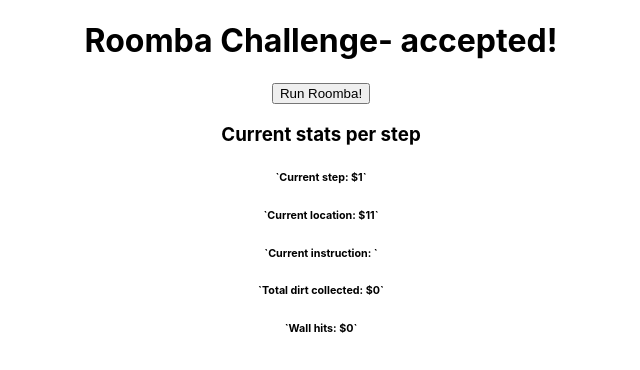
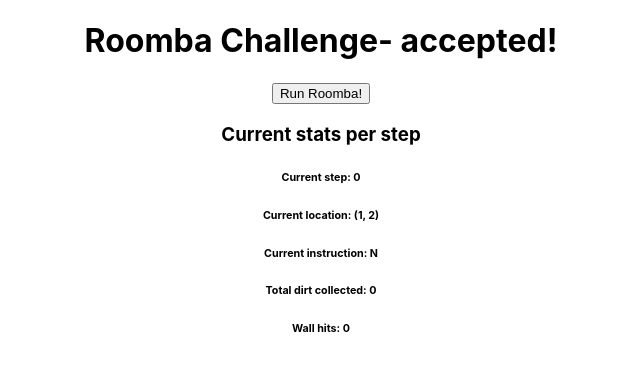
Before and after one commit to bamfranceschi/roomba-challenge, a React (Create React App) app: page / in a window 1280 px wide. Shown: the top 370 px of the page, without its empty margins (319-959 px from the left). Built offline with nearby package versions, Linux system fonts and the light colour scheme.

Commit message:
basic functionality working

```diff
--- a/src/App.js
+++ b/src/App.js
@@ -1,7 +1,10 @@
-import React, {useState} from 'react';
+import React, {useState, useEffect} from 'react';
 import './App.css';
-import data from "../data/practice_data.json"
+import data from "./data/practice_data.json"
 import CurrentStats from "./components/CurrentStats"
+// import { validInstruction } from './helpers/validInstruction';
+// import { newLocation } from './helpers/newLocation';
+// import useInterval from "./helpers/useInterval"
 
 
 function App() {
@@ -10,54 +13,50 @@
  data.initialRoombaLocation
   )
 
+  // let roombaLocation = data.initialRoombaLocation
+
   const roomDimensions = data.roomDimensions
 
   const dirtLocations = data.dirtLocations
 
   const drivingInstructions = data.drivingInstructions
 
-  let wallHits = 0
-  let stepCount = 0
-  let dirtCount = 0
-  let displayCount = stepCount + 1
+  const [stepCount, setStepCount] = useState(0)
 
-  //loop will start via onClick from button
-  //need a loop that iterates over the driving instructions
-  //while stepCount is <=len(drivingInstructions):
-  //function(drivingInstruction[stepCount])
-    //for each direction:
-      //if it is "N":
-        //increment roombaLocation[1]+1
-      //if it is "S":
-        //decrement roombaLocation[1]-1
-      //if it is "E":
-        //increment roombaLocation[0]+1
-      //if it is "W":
-        //decrement roombaLocation[0]-1
-      //returns new roombaLocation
+  let newRoombaLocation
+  const [ticker, setTicker] = useState(0)
 
-      //need to check that this is a valid roombaLocation. write a function for this.
-      //function(new roombaLocation){
-          //if(roombaLocation[0] >= 1 && roombaLocation[0] <=roomDimensions[0] && roombaLocation[1] >= 1 && roombaLocation[1] <= roomDimensions[1]){
-              //setRoombaLocation(new roombaLocation)
-          //}
-          //else{
-              //increment wallHits count
-              //break loop
-          //}
-      //}
+  const [driveStarted, setDriveStarted] = useState(false)
+  const [wallHits, setWallHits] = useState(0)
+  const [dirtCount, setDirtCount] = useState(0)
 
-    //if roombaLocation === one of the dirt locations:
-      //increment dirtCount +=1
+  // useEffect(() => {
+  //   const timeout = setTimeout(() => {
+  //     setStepCount(stepCount + 1)
+  //   }, 4000);
+  //   return () => clearTimeout(timeout)
+  // }, [roombaLocation])
 
-    //incrememnt stepCount
+  // pass that direction in as a parameter to a move function that sets the location state of the roomba, checks for dirt, checks for wall hits
+
+  // need to be able to isolate the incrementing of the direction array with an on click
+  const nextDirection = (e) => {
+    e.preventDefault()
+    setDriveStarted(true)
+    setTicker(ticker + 1)
+    console.log(`drive: ${driveStarted}, ticker: ${ticker}`)
+  }
+
+  // console.log(moveRoomba(ticker, roombaLocation, drivingInstructions, roomDimensions, driveStarted, setDriveStarted))
+
 
   return (
     <div className="App">
       <h1>Roomba Challenge- accepted!</h1>
-      <button>Run Roomba!</button>
+      <button onClick={nextDirection}>Run Roomba!</button>
+      {/* <button onClick={() => setDriveStarted(false)}>stop Roomba</button> */}
       <div>
-        <CurrentStats displayCount={displayCount} roombaLocation={roombaLocation} dirtCount={dirtCount} wallHits={wallHits}/>
+        <CurrentStats roombaLocation={roombaLocation} instructions={drivingInstructions} dirtCount={dirtCount} wallHits={wallHits} ticker={ticker} dimensions={roomDimensions} setRoombaLocation={setRoombaLocation} setWallHits={setWallHits} dirtLocations={dirtLocations} setDirtCount={setDirtCount}/>
 
       </div>
     </div>
--- a/src/components/CurrentStats.jsx
+++ b/src/components/CurrentStats.jsx
@@ -1,15 +1,47 @@
-import React from "react"
+import React, {useEffect} from "react"
+import {validInstruction} from "../helpers/validInstruction"
+import {newLocation} from "../helpers/newLocation"
+import { validMove } from "../helpers/validMove"
+import { dirtFinder } from "../helpers/dirtFinder"
 
-function CurrentStats({displayCount, roombaLocation, dirtCount, wallHits}){
+function CurrentStats({roombaLocation, dirtCount, wallHits, ticker, instructions, dimensions, setRoombaLocation, setWallHits, setDirtCount, dirtLocations}){
+    useEffect(() => {
+        //call pure functions here
+
+        console.log(dirtLocations)
+        let instruction = validInstruction(ticker, instructions)
+
+        if (instruction){
+            console.log(`here's the instruction: ${instruction}`)
+            let nextLocation = newLocation(roombaLocation, instruction)
+
+            if(validMove(nextLocation, dimensions)){
+                setRoombaLocation(nextLocation)
+                console.log(`here's the next location: ${roombaLocation}`)
+
+                //not working yet
+
+                if(dirtFinder(roombaLocation, dirtLocations)){
+                    setDirtCount(dirtCount + 1)
+
+                }
+
+            } else {
+                setWallHits(wallHits + 1)
+                console.log('ive been hit- inside use effect')
+            }
+        }
+
+    }, [ticker])
     return(
         <div>
             <h3>Current stats per step</h3>
         <div>
-          <h6>`Current step: ${displayCount}`</h6>
-          <h6>`Current location: ${roombaLocation}`</h6>
-          <h6>`Current instruction: `</h6>
-          <h6>`Total dirt collected: ${dirtCount}`</h6>
-          <h6>`Wall hits: ${wallHits}`</h6>
+          <h6>Current step: {ticker}</h6>
+        <h6>{`Current location: (${roombaLocation[0]}, ${roombaLocation[1]})`}</h6>
+          <h6>{`Current instruction: ${instructions[ticker]}`}</h6>
+          <h6>{`Total dirt collected: ${dirtCount}`}</h6>
+          <h6>{`Wall hits: ${wallHits}`}</h6>
         </div>
         </div>
     )
--- /dev/null
+++ b/src/helpers/dirtFinder.js
@@ -0,0 +1,14 @@
+//function calculates whether there is dirt on a specific location
+    //inputs: new location, existing dirt locations
+    //output: boolean whether there is dirt or not
+
+export function dirtFinder(location, dirtLocations){
+
+
+    for (let dirtLoc of dirtLocations){
+        if (dirtLoc[0] === location[0] && dirtLoc[1] === location[1]){
+            console.log("found dirt")
+            return true
+        }
+    }
+}
--- /dev/null
+++ b/src/helpers/newLocation.js
@@ -0,0 +1,25 @@
+//function calculates new location for roomba
+    //inputs: current location, given instruction
+    //outputs: new location
+
+export function newLocation(location, instruction){
+    let x = location[0]
+    let y = location[1]
+
+    if (instruction === "N"){
+      location = [x, y + 1]
+      return location
+    }
+    if (instruction === "S"){
+      location = [x, y - 1]
+      return location
+    }
+    if (instruction === "E"){
+      location = [x + 1, y]
+      return location
+    }
+    if (instruction === "W"){
+      location = [x - 1, y]
+      return location
+    }
+}
--- /dev/null
+++ b/src/helpers/useInterval.jsx
@@ -0,0 +1,23 @@
+import React, { useEffect, useRef } from 'react';
+
+function useInterval(callback, delay) {
+  const savedCallback = useRef();
+
+  // Remember the latest callback.
+  useEffect(() => {
+    savedCallback.current = callback;
+  }, [callback]);
+
+  // Set up the interval.
+  useEffect(() => {
+    function tick() {
+      savedCallback.current();
+    }
+    if (delay !== null) {
+      let id = setInterval(tick, delay);
+      return () => clearInterval(id);
+    }
+  }, [delay]);
+}
+
+export default useInterval;
--- /dev/null
+++ b/src/helpers/validInstruction.js
@@ -0,0 +1,14 @@
+//function returns a valid instruction for Roomba
+    //inputs: ticker, instruction array
+    //output: instruction element or undefined
+
+export function validInstruction(ticker, instructions){
+    if(ticker <= instructions.length -1){
+        console.log(`valid instruction number`)
+        return instructions[ticker]
+    } else {
+        console.log(`invalid instruction number`)
+        //maybe some code here to say we've finished the process?
+        return undefined
+    }
+}
--- /dev/null
+++ b/src/helpers/validMove.js
@@ -0,0 +1,14 @@
+//function calculates whether the Roomba can move in that direction
+    //inputs: new location, room dimension
+    //output: boolean if move is valid
+
+export function validMove(location, dimensions){
+    console.log(location, dimensions)
+
+    if (location[0] >= 0 && location[0] <=dimensions[0] && location[1] >= 0 && location[1] <= dimensions[1]){
+      return true
+   }
+   else{
+     return false
+     }
+ }
```
Also changed, not shown: src/helpers/notes.js (added, +48 -0 lines), src/data/practice_data.json (renamed from data/practice_data.json).
